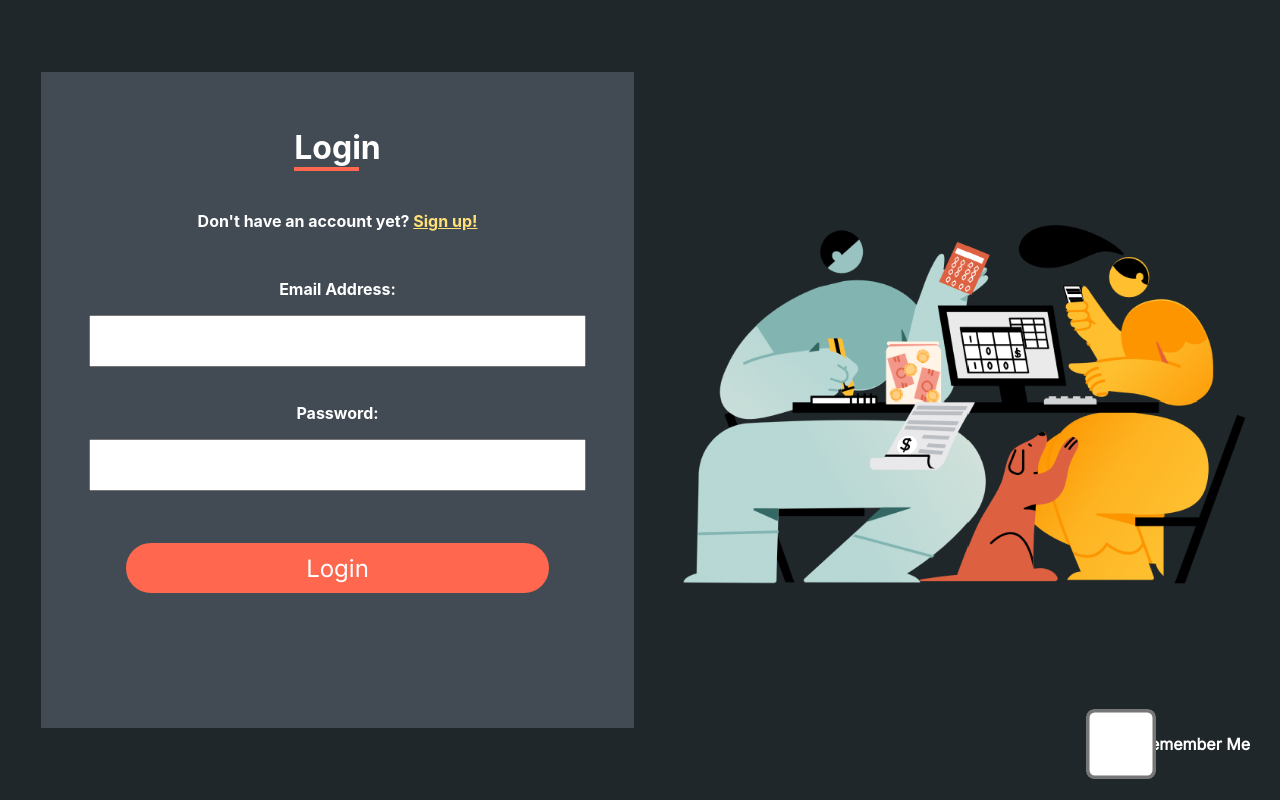
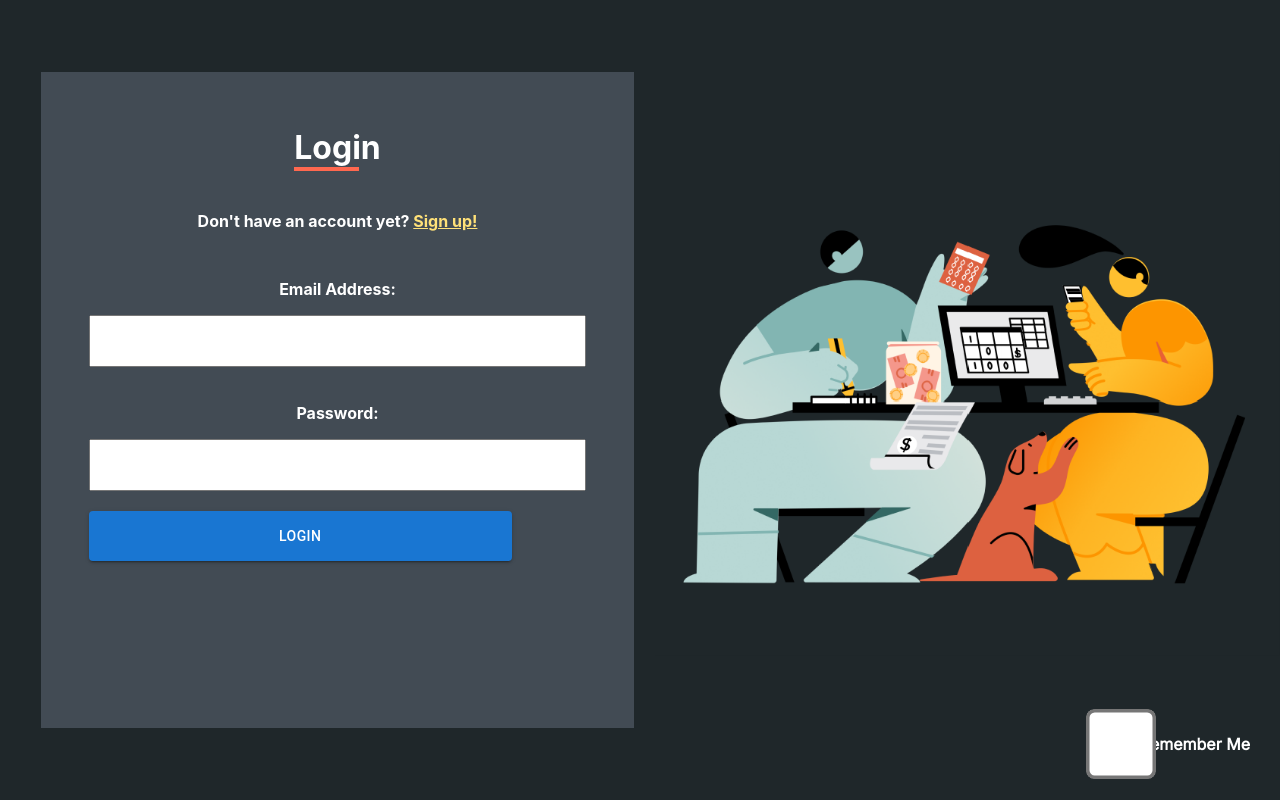
Before and after one commit to cspearmint/bud-jet, a React (Create React App) app in the folder budjet/: page /login in a window 1280 px wide. Built offline with nearby package versions, Linux system fonts and the light colour scheme.

Commit message:
install meterialui

```diff
--- a/budjet/package.json
+++ b/budjet/package.json
@@ -3,7 +3,10 @@
   "version": "0.1.0",
   "private": true,
   "dependencies": {
+    "@emotion/react": "^11.11.4",
+    "@emotion/styled": "^11.11.0",
     "@fontsource/inter": "^5.0.17",
+    "@mui/material": "^5.15.14",
     "@testing-library/jest-dom": "^5.17.0",
     "@testing-library/react": "^13.4.0",
     "@testing-library/user-event": "^13.5.0",
--- a/budjet/src/Components/Logincard.js
+++ b/budjet/src/Components/Logincard.js
@@ -3,30 +3,30 @@ import "./Logincard.css";
 import Heading from "./Heading";
 import Textbox from "./Textbox";
 import Checkbox from "./Checkbox";
-import Loginbutton from "./Loginbutton";
 import { Link } from 'react-router-dom';
-
-/*Fix responsiveness to change in vertical window size*/
+import Button from '@mui/material/Button';
 
 const Logincard = () => {
     return (
-        <div className = "login_card">
-            <div className = "login_card-container">
-                <Heading text="Login"></Heading>
-                <div className = "login_card-container-text">
-                    <p className = "login_card-container-text-p1">Don't have an account yet? <Link to="/Signup" class="highlighted-text">Sign up!</Link></p>
-                    <div className = "login_card-container-text-textboxes">
-                        <p className = "login_card-container-text-textboxes-p3">Email Address:</p>
+        <div className="login_card">
+            <div className="login_card-container">
+                <Heading text="Login" />
+                <div className="login_card-container-text">
+                    <p className="login_card-container-text-p1">Don't have an account yet? <Link to="/Signup" className="highlighted-text">Sign up!</Link></p>
+                    <div className="login_card-container-text-textboxes">
+                        <p className="login_card-container-text-textboxes-p3">Email Address:</p>
                         <Textbox />
-                        <p className = "login_card-container-text-textboxes-p3">Password:</p>
+                        <p className="login_card-container-text-textboxes-p3">Password:</p>
                         <Textbox />
                     </div>
                     <Checkbox />
-                    <Loginbutton text="Login" />
+                    <Button variant="contained" color="primary">
+                        Login
+                    </Button>
                 </div>
             </div>
         </div>
-);
-  };
+    );
+};
 
-  export default Logincard;
+export default Logincard;
```
Also changed, not shown: budjet/src/images/login_image.png (added), 1 other file (tests, documents, lock files or other folders).
